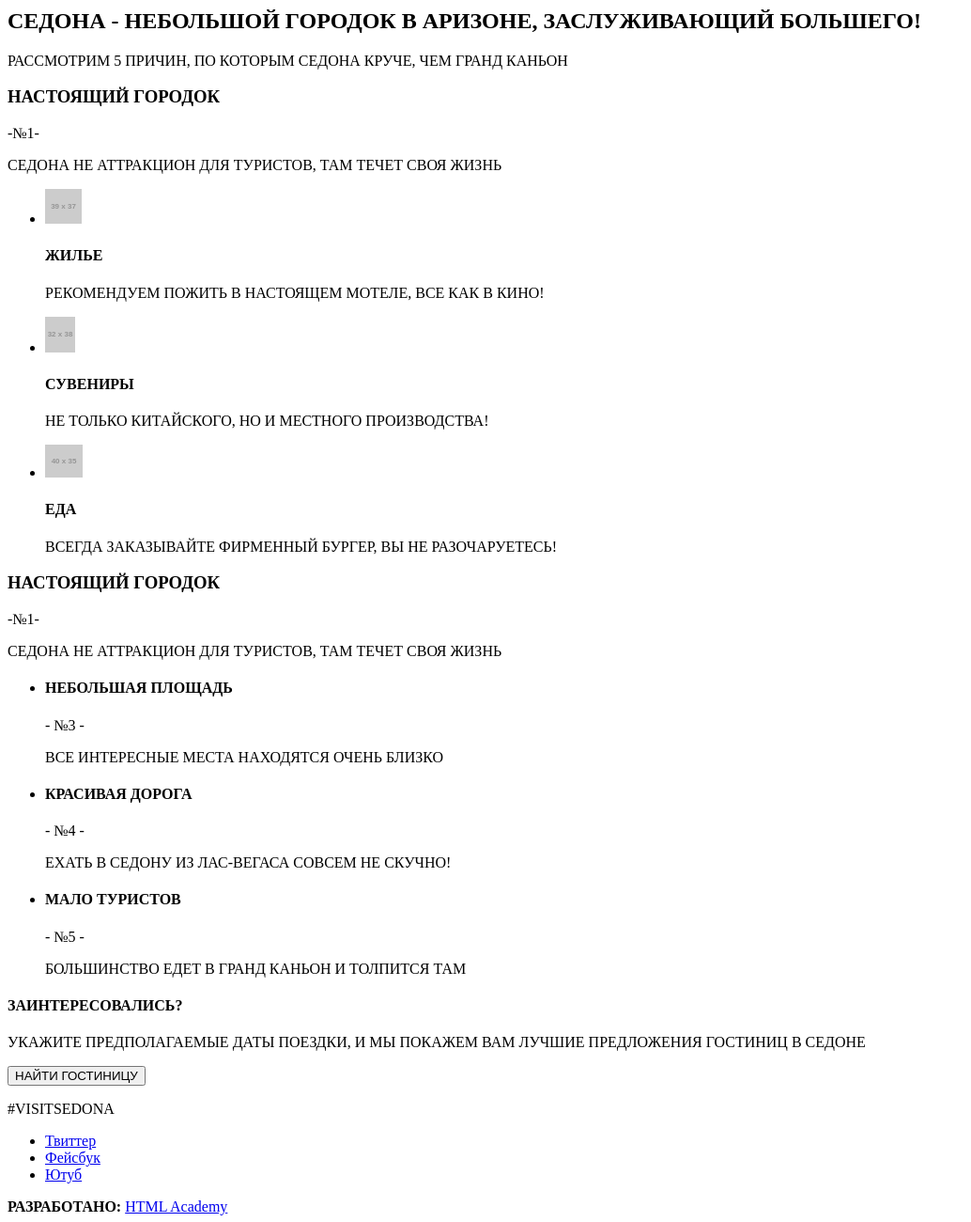
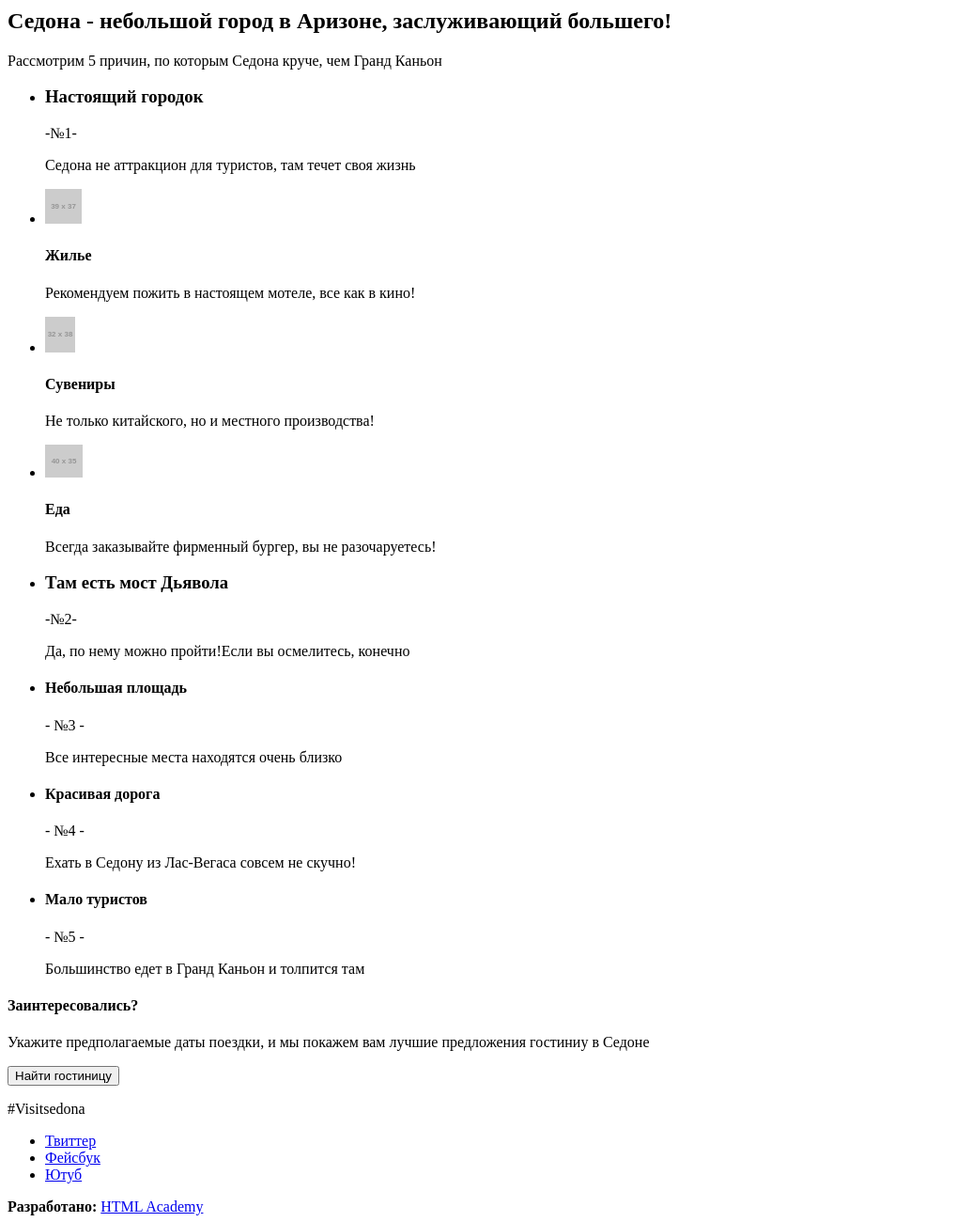
Before and after one commit to easylizy29/770579-sedona-19, a website: page source/index.html in a window 1280 px wide. Shown: the part 500-1800 px from the top of the page at 94% size, without its empty margins (0-1034 px from the left). Drawn offline with Linux system fonts and the light colour scheme; placeholder pictures from the web are drawn by us.

Commit message:
Исправила ошибки

```diff
--- a/source/index.html
+++ b/source/index.html
@@ -1,9 +1,11 @@
 <!DOCTYPE html>
 <html lang="ru">
+
 <head>
   <meta charset="utf-8">
   <title>HTML Academy: Седона</title>
 </head>
+
 <body>
   <header class="page-header">
     <nav class="main-nav">
@@ -11,17 +13,15 @@
         <li class="site-list__item site-list__item--active">
           <a>ГЛАВНАЯ</a><span class="site-list__close">X</span></li>
         <li class="site-list__item">
-          <a href="photo.html">ФОТО И ВИДЕО</a></li>
+          <a href="photo.html">Фото и видео</a></li>
         <li class="site-list__item">
-          <a href="form.html">ФОРМА ОТЗЫВА</a></li>
+          <a href="form.html">Форма отзыва</a></li>
         <li class="site-list__item">
-          <a href="https://htmlacademy.ru">HTML ACADEMY</a></li>
+          <a href="https://htmlacademy.ru">Html academy</a></li>
       </ul>
-        <a><img class="main-nav__logo-image" src="https://via.placeholder.com/102x83" width="102" height="83"
-          alt="Седона">
+      <a><img class="main-nav__logo-image" src="https://via.placeholder.com/102x83" width="102" height="83" alt="Седона">
       </a>
-        <a><span class="main-nav__scroll"><img class="main-nav__icon-menu" src="https://via.placeholder.com/23x21" width="23" height="21"
-          alt="Изображение для меню"></span></a>
+      <a><span class="main-nav__list"><img class="main-nav__icon-menu" src="https://via.placeholder.com/23x21" width="23" height="21" alt="Изображение для меню"></span></a>
     </nav>
   </header>
 
@@ -31,90 +31,93 @@
 
     <section class="information">
       <div class="information__background">
-          <img class="information__sedona-title" src="https://via.placeholder.com/282x214" width="282" height="214"
-            alt="Заголовок Седоны">
+        <img class="information__sedona-title" src="https://via.placeholder.com/282x214" width="282" height="214" alt="Заголовок Седоны">
       </div>
-        <h2 class="information-title">СЕДОНА - НЕБОЛЬШОЙ ГОРОДОК В АРИЗОНЕ,
-          ЗАСЛУЖИВАЮЩИЙ БОЛЬШЕГО!
+      <h2 class="information-title">Седона - небольшой город в Аризоне,
+        заслуживающий большего!
       </h2>
-        <p class="information__text">РАССМОТРИМ 5 ПРИЧИН, ПО КОТОРЫМ СЕДОНА КРУЧЕ,
-          ЧЕМ ГРАНД КАНЬОН
+      <p class="information__text">Рассмотрим 5 причин, по которым Седона круче,
+        чем Гранд Каньон
       </p>
     </section>
-      <section class="about-city">
-        <div class="about-city__info">
-          <h3>НАСТОЯЩИЙ ГОРОДОК</h3>
-          <p class="about-city__text">-№1-</p>
-          <p class="about-city__text">СЕДОНА НЕ АТТРАКЦИОН ДЛЯ ТУРИСТОВ,
-            ТАМ ТЕЧЕТ СВОЯ ЖИЗНЬ</p>
-        </div>
-        <div class="about-city__about-city-background"></div>
-      </section>
+
     <section class="advices">
       <ul class="advices__list">
         <li class="advices__item">
+          <section class="advices__about-city">
+            <div class="advices__info">
+              <h3>Настоящий городок</h3>
+              <p class="advices__text">-№1-</p>
+              <p class="advices__text">Седона не аттракцион для туристов,
+                там течет своя жизнь</p>
+            </div>
+            <div class="advices__about-city-background"></div>
+          </section>
+        </li>
+        <li class="advices__item">
           <img class="advices__img-house" src="https://via.placeholder.com/39x37" width="39" height="37" alt="Дом">
-            <h4 class="advices__title">ЖИЛЬЕ</h4>
-            <p class="advices__text">РЕКОМЕНДУЕМ ПОЖИТЬ В НАСТОЯЩЕМ МОТЕЛЕ,
-             ВСЕ КАК В КИНО!</p>
+          <h4 class="advices__title">Жилье</h4>
+          <p class="advices__text">Рекомендуем пожить в настоящем мотеле,
+            все как в кино!</p>
         </li>
         <li class="advices__item">
           <img class="advices__img-gift" src="https://via.placeholder.com/32x38" width="32" height="38" alt="Сувенир">
-            <h4 class="advices__title">СУВЕНИРЫ</h4>
-            <p class="advices__text">НЕ ТОЛЬКО КИТАЙСКОГО, НО И МЕСТНОГО ПРОИЗВОДСТВА!</p>
+          <h4 class="advices__title">Сувениры</h4>
+          <p class="advices__text">Не только китайского, но и местного производства!</p>
         </li>
         <li class="advices__item">
           <img class="advices__img-food" src="https://via.placeholder.com/40x35" width="40" height="35" alt="Еда">
-            <h4 class="advices__title">ЕДА</h4>
-            <p class="advices__text">ВСЕГДА ЗАКАЗЫВАЙТЕ ФИРМЕННЫЙ БУРГЕР, ВЫ НЕ РАЗОЧАРУЕТЕСЬ!</p>
+          <h4 class="advices__title">Еда</h4>
+          <p class="advices__text">Всегда заказывайте фирменный бургер, вы не разочаруетесь!</p>
         </li>
       </ul>
     </section>
-      <section class="bridge">
-        <div class="bridge__info">
-          <h3>НАСТОЯЩИЙ ГОРОДОК</h3>
-          <p class="bridge__text">-№1-</p>
-          <p class="bridge__text">СЕДОНА НЕ АТТРАКЦИОН ДЛЯ ТУРИСТОВ,
-            ТАМ ТЕЧЕТ СВОЯ ЖИЗНЬ</p>
+    <section class="values">
+      <ul class="values__list">
+        <li class="values__item">
+          <section class="values__bridge">
+            <div class="values__info">
+              <h3>Там есть мост Дьявола</h3>
+              <p class="values__text">-№2-</p>
+              <p class="values__text">Да, по нему можно пройти!Если вы осмелитесь, конечно</p>
             </div>
-        <div class="bridge__bridge-background"></div>
+            <div class="values__bridge-background"></div>
           </section>
-      <section class="scroll">
-        <ul class="scroll__list">
-          <li class="scroll__item">
-            <h4 class="scroll__title">НЕБОЛЬШАЯ ПЛОЩАДЬ</h4>
-            <p class="scroll__text">- №3 -</p>
-            <p class="scroll__text">ВСЕ ИНТЕРЕСНЫЕ МЕСТА НАХОДЯТСЯ
-            ОЧЕНЬ БЛИЗКО</p>
         </li>
-          <li class="scroll__item">
-            <h4 class="scroll__title">КРАСИВАЯ ДОРОГА</h4>
-            <p class="scroll__text">- №4 -</p>
-            <p class="scroll__text">ЕХАТЬ В СЕДОНУ ИЗ ЛАС-ВЕГАСА
-            СОВСЕМ НЕ СКУЧНО!</p>
+        <li class="values__item">
+          <h4 class="values__title">Небольшая площадь</h4>
+          <p class="values__text">- №3 -</p>
+          <p class="values__text">Все интересные места находятся
+            очень близко</p>
         </li>
-          <li class="scroll__item">
-            <h4 class="scroll__title">МАЛО ТУРИСТОВ</h4>
-            <p class="scroll__text">- №5 -</p>
-            <p class="scroll__text">БОЛЬШИНСТВО ЕДЕТ В ГРАНД КАНЬОН
-            И ТОЛПИТСЯ ТАМ</p>
+        <li class="values__item">
+          <h4 class="values__title">Красивая дорога</h4>
+          <p class="values__text">- №4 -</p>
+          <p class="values__text">Ехать в Седону из Лас-Вегаса
+            совсем не скучно!</p>
+        </li>
+        <li class="values__item">
+          <h4 class="values__title">Мало туристов</h4>
+          <p class="values__text">- №5 -</p>
+          <p class="values__text">Большинство едет в Гранд Каньон
+            и толпится там</p>
         </li>
       </ul>
     </section>
     <section class="offers">
-        <h4 class="offers__title">ЗАИНТЕРЕСОВАЛИСЬ?</h4>
-        <p class="offers__text">УКАЖИТЕ ПРЕДПОЛАГАЕМЫЕ ДАТЫ
-          ПОЕЗДКИ, И МЫ ПОКАЖЕМ ВАМ ЛУЧШИЕ
-          ПРЕДЛОЖЕНИЯ ГОСТИНИЦ В СЕДОНЕ</p>
+      <h4 class="offers__title">Заинтересовались?</h4>
+      <p class="offers__text">Укажите предполагаемые даты
+        поездки, и мы покажем вам лучшие
+        предложения гостиниу в Седоне</p>
       <button class="offers__offers-button" type="button">
-          НАЙТИ ГОСТИНИЦУ</button>
+        Найти гостиницу</button>
       <div class="offers__map">
       </div>
     </section>
   </main>
 
   <footer class="page-footer">
-        <p class="page-footer__footer-text">#VISITSEDONA</p>
+    <p class="page-footer__footer-text">#Visitsedona</p>
     <ul class="footer__list">
       <li class="footer__item"><a class="footer__link footer__link--twitter" href="https://tw.com/htmlacademy">
           Твиттер</a></li>
@@ -124,7 +127,7 @@
           Ютуб</a></li>
     </ul>
     <div class="page-footer__copyright copyright">
-          <b class="copyright__text">РАЗРАБОТАНО:</b>
+      <b class="copyright__text">Разработано:</b>
       <a class="button copyright__link" href="https://htmlacademy.ru/intensive/adaptive">HTML Academy</a>
     </div>
   </footer>
@@ -132,4 +135,5 @@
   <p>Репозиторий создан для обучения на профессиональном онлайн‑курсе «<a href="https://htmlacademy.ru/intensive/adaptive">HTML и CSS, уровень 2</a>».</p>
 
 </body>
+
 </html>
```
Also changed, not shown: source/form.html (+31 -37 lines), source/photo.html (+26 -35 lines). Lines whose indentation alone changed are shown as unchanged.
